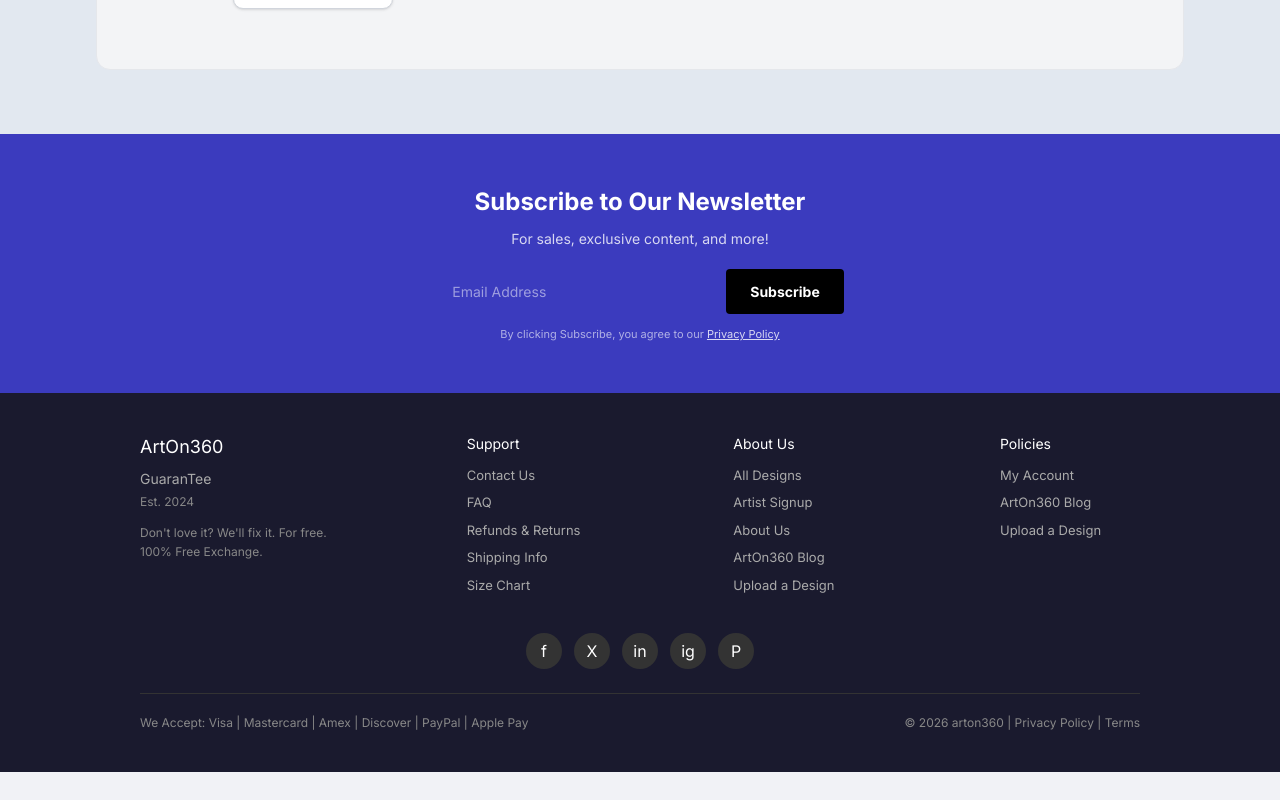
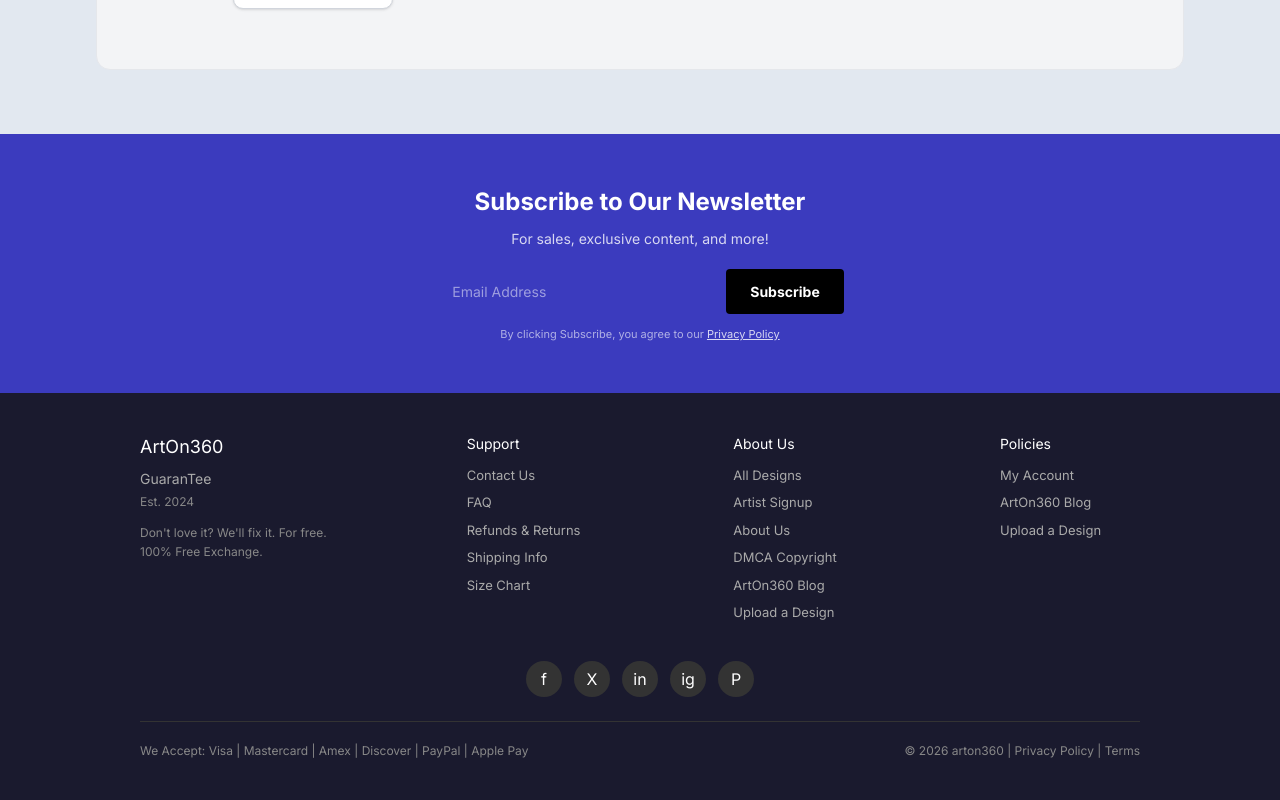
Before and after one commit to sky1614/arton360-designer, a React (Vite) app: page / in a window 1280 px wide. Shown: the part 1386-2186 px from the top of the page. Before the commit the page ends 2158 px from the top, so only its background shows below. Built offline with nearby package versions, Linux system fonts and the light colour scheme.

Commit message:
adding DMCA copyright

```diff
--- a/src/TeePublicApp.jsx
+++ b/src/TeePublicApp.jsx
@@ -164,6 +164,7 @@
                         <a href="https://arton360.com/shop-2/" target="_blank" rel="noopener noreferrer" style={{ display: 'block', color: '#aaa', textDecoration: 'none', fontSize: '13px', marginBottom: '8px' }}>All Designs</a>
                         <a href="https://arton360.com/vendor-dashboard/" target="_blank" rel="noopener noreferrer" style={{ display: 'block', color: '#aaa', textDecoration: 'none', fontSize: '13px', marginBottom: '8px' }}>Artist Signup</a>
                         <a href="https://arton360.com/about-us/" target="_blank" rel="noopener noreferrer" style={{ display: 'block', color: '#aaa', textDecoration: 'none', fontSize: '13px', marginBottom: '8px' }}>About Us</a>
+                        <a href="mailto:dmca@arton360.com" style={{ display: 'block', color: '#aaa', textDecoration: 'none', fontSize: '13px', marginBottom: '8px' }}>DMCA Copyright</a>
                         <a href="https://arton360.com/design-guide/" target="_blank" rel="noopener noreferrer" style={{ display: 'block', color: '#aaa', textDecoration: 'none', fontSize: '13px', marginBottom: '8px' }}>ArtOn360 Blog</a>
                         <a href="https://arton360.com/upload-a-design/" target="_blank" rel="noopener noreferrer" style={{ display: 'block', color: '#aaa', textDecoration: 'none', fontSize: '13px', marginBottom: '8px' }}>Upload a Design</a>
 
```
